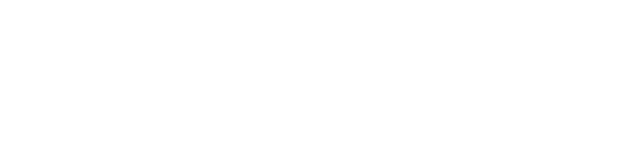
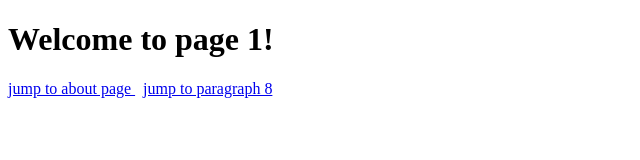
Before and after one commit to Deadecho1/Html-Exercise-1, a plain HTML site: page index.html in a window 1280 px wide. Shown: the whole page, without its empty margins (0-640 px from the left). Drawn offline with Linux system fonts and the light colour scheme.

Commit message:
adding features
added link to about page and link to paragraph 8 on the same page

```diff
--- a/index.html
+++ b/index.html
@@ -1,9 +1,12 @@
 <!DOCTYPE html>
 <html>
     <head>
+        <meta name="viewport" content="width=device-width,initial-scale=1.0">
         <title>Exercise 1 - Lior Geva</title>
     </head>
     <body>
-
+        <h1> Welcome to page 1! </h1>
+        <a href="about.html" target="_blank"> jump to about page </a> &nbsp;
+        <a href="#paragraph-8"> jump to paragraph 8 </a>
     </body>
 </html>
```
Also changed, not shown: about.html (added, +10 -0 lines).
